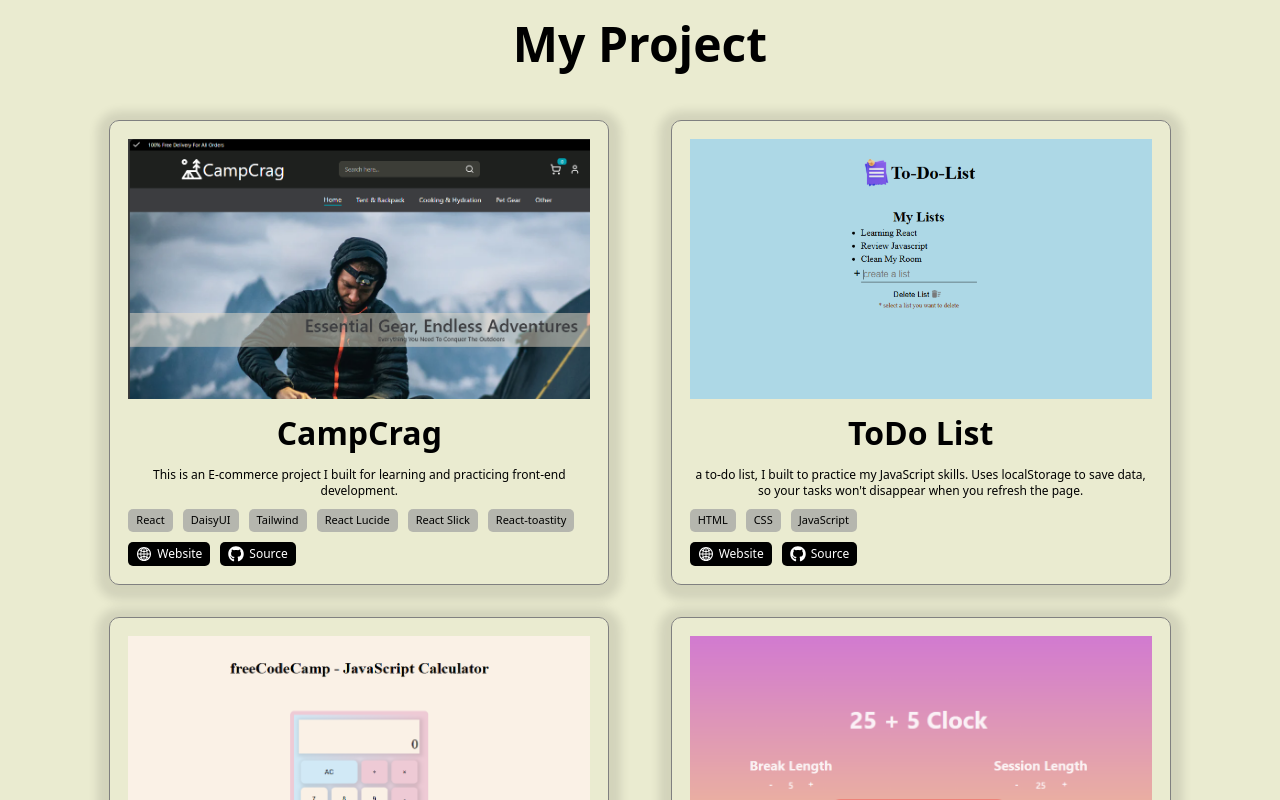
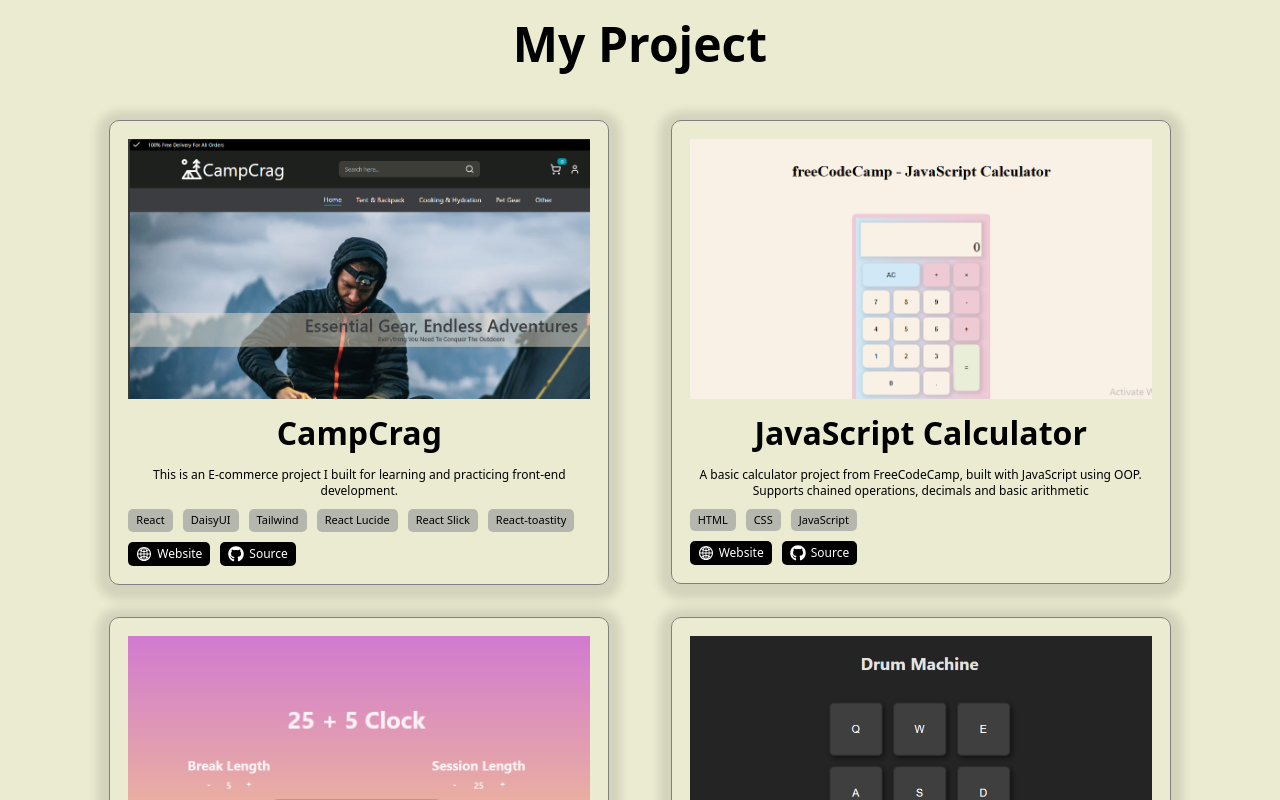
Before and after one commit to cilinia-gerads/MyPortfolio, a React (Vite) app: page / in a window 1280 px wide. Shown: the part 1660-2460 px from the top of the page. Built offline with nearby package versions, Linux system fonts and the light colour scheme.

Commit message:
Update all_project.js

```diff
--- a/src/components/assets/all_project.js
+++ b/src/components/assets/all_project.js
@@ -15,15 +15,15 @@
         livedemo: "https://campcrag.netlify.app/",
         language: [ "React", "DaisyUI", "Tailwind", "React Lucide", "React Slick", "React-toastity"]
     },
-    {
-        no: 2,
-        name: "ToDo List",
-        description: "a to-do list, I built to practice my JavaScript skills. Uses localStorage to save data, so your tasks won't disappear when you refresh the page.",
-        img: ToDoList,
-        saucecode: "https://github.com/cilinia-gerads/ToDo-List",
-        livedemo: "https://todolistjavascriptbasic.netlify.app/",
-        language: [ "HTML", "CSS", "JavaScript" ]
-    },
+    // {
+    //     no: 2,
+    //     name: "ToDo List",
+    //     description: "a to-do list, I built to practice my JavaScript skills. Uses localStorage to save data, so your tasks won't disappear when you refresh the page.",
+    //     img: ToDoList,
+    //     saucecode: "https://github.com/cilinia-gerads/ToDo-List",
+    //     livedemo: "https://todolistjavascriptbasic.netlify.app/",
+    //     language: [ "HTML", "CSS", "JavaScript" ]
+    // },
     {
         no: 3,
         name: "JavaScript Calculator",
```
